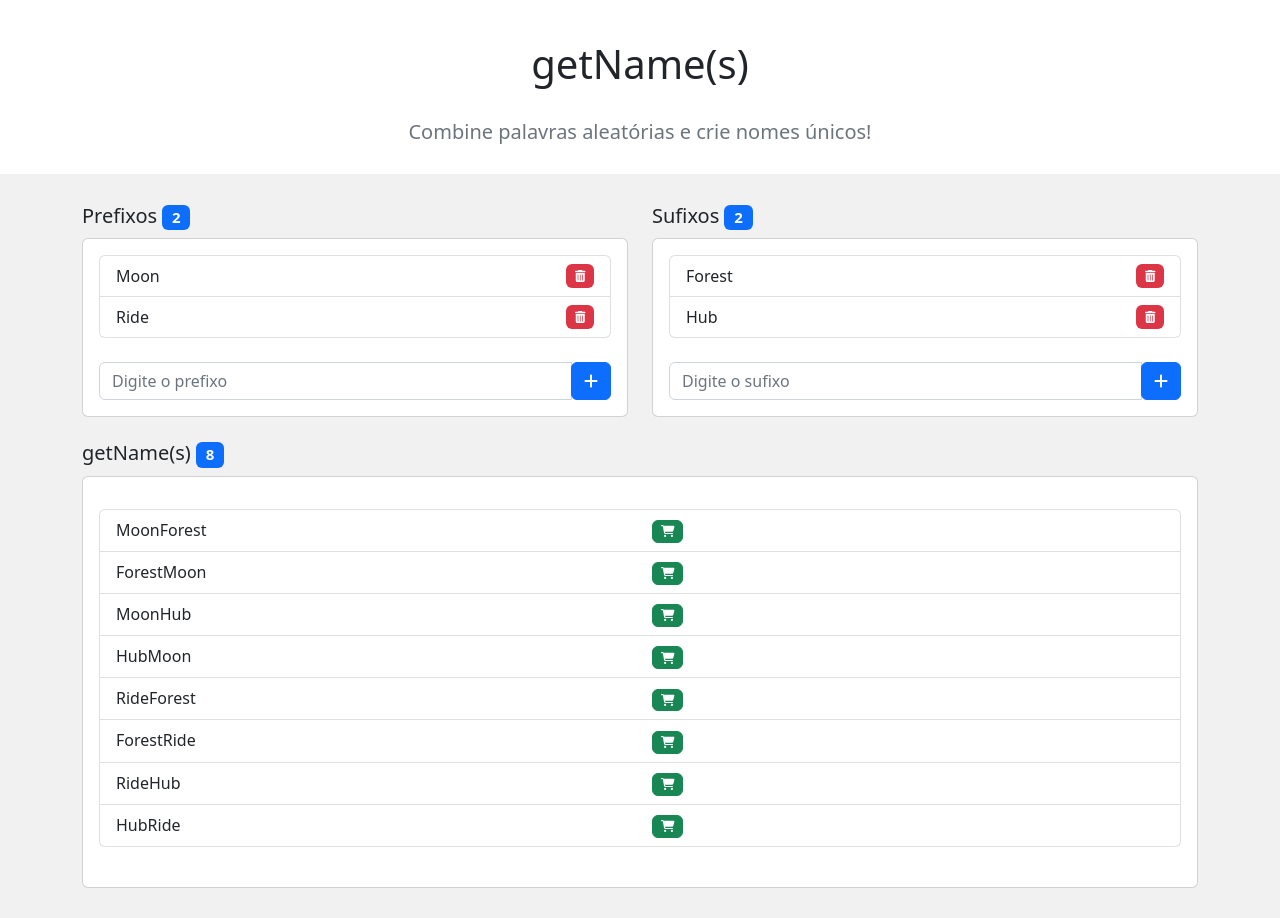
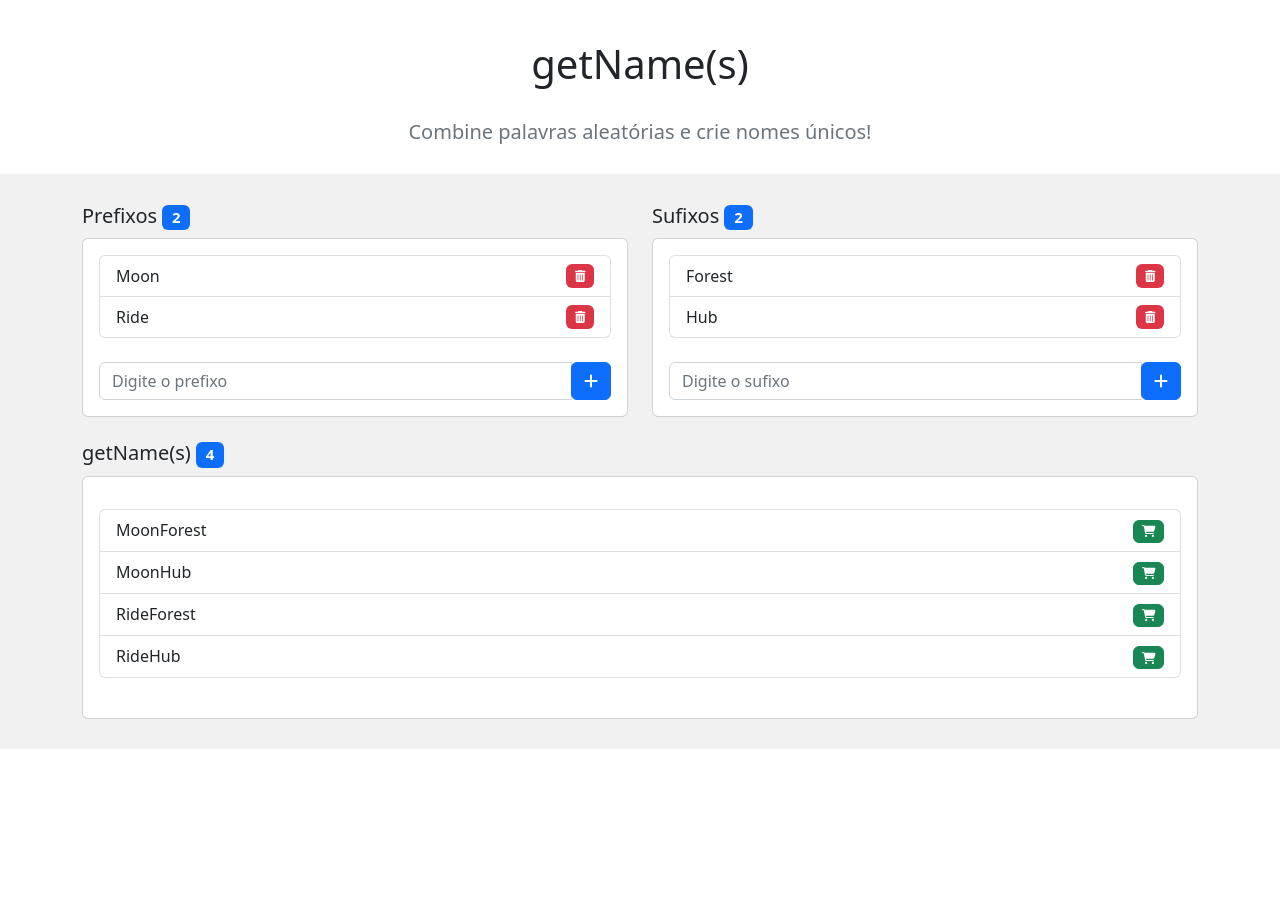
Before and after one commit to murilo1988/getnames, a Vue app in the folder client/: page / in a window 1280 px wide. After the commit the page ends 800 px from the top, so only its background shows below. Built offline with nearby package versions, Linux system fonts and the light colour scheme.

Commit message:
feat: link to verify domain availability

```diff
--- a/client/src/App.vue
+++ b/client/src/App.vue
@@ -106,16 +106,20 @@
               <li
                 class="list-group-item"
                 v-for="domain in domains"
-                :key="domain"
+                :key="domain.name"
               >
                 <div class="row">
                   <div class="col-md">
-                    {{ domain }}
+                    {{ domain.name }}
                   </div>
-                  <div class="col-md">
-                    <button class="btn badge btn-success">
+                  <div class="col-md text-end">
+                    <a
+                      :href="domain.checkout"
+                      target="blank"
+                      class="btn badge btn-success"
+                    >
                       <fa icon="cart-shopping" />
-                    </button>
+                    </a>
                   </div>
                 </div>
               </li>
@@ -160,8 +164,13 @@ export default {
       const domains = [];
       for (const prefix of this.prefixes) {
         for (const sufix of this.sufixes) {
-          domains.push(prefix + sufix);
-          domains.push(sufix + prefix);
+          const name = prefix + sufix;
+          const url = name.toLowerCase();
+          const checkout = `https://cart.hostgator.com.br/?pid=d&sld=${url}&tld=.com`;
+          domains.push({
+            name,
+            checkout,
+          });
         }
       }
       return domains;
```
